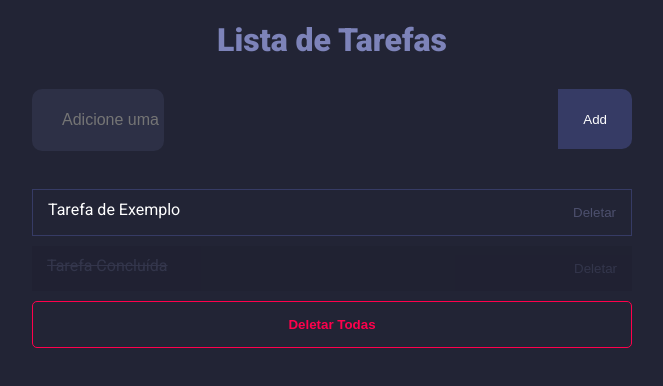
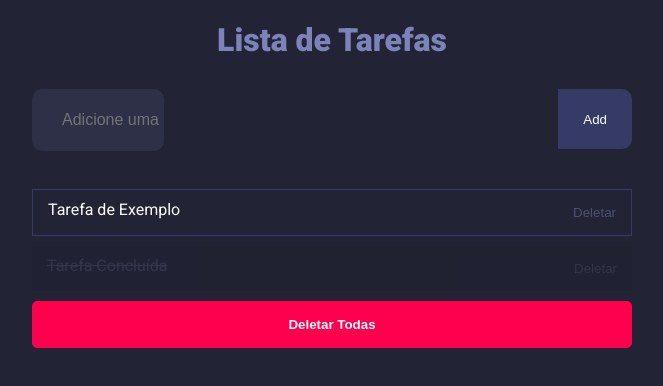
Before and after one commit to alopo2/to-do-list-react, a React (Vite) app in the folder todo-list/: page / in a window 1280 px wide. In both pictures the pointer is over the button "Deletar Todas". Shown: the top 386 px of the page, without its empty margins (308-971 px from the left). Built offline with nearby package versions, Linux system fonts and the light colour scheme.

Commit message:
adiciona estilo hover para botao deletar todas as tarefas

```diff
--- a/todo-list/src/TodoList.css
+++ b/todo-list/src/TodoList.css
@@ -125,6 +125,11 @@ button.deleteAll {
   border-radius: 5px;
 }
 
+button.deleteAll:hover {
+  background: #ff004c;
+  color: white;
+}
+
 @media screen and (max-width: 900px) {
   form {
     width: 100%;
```
